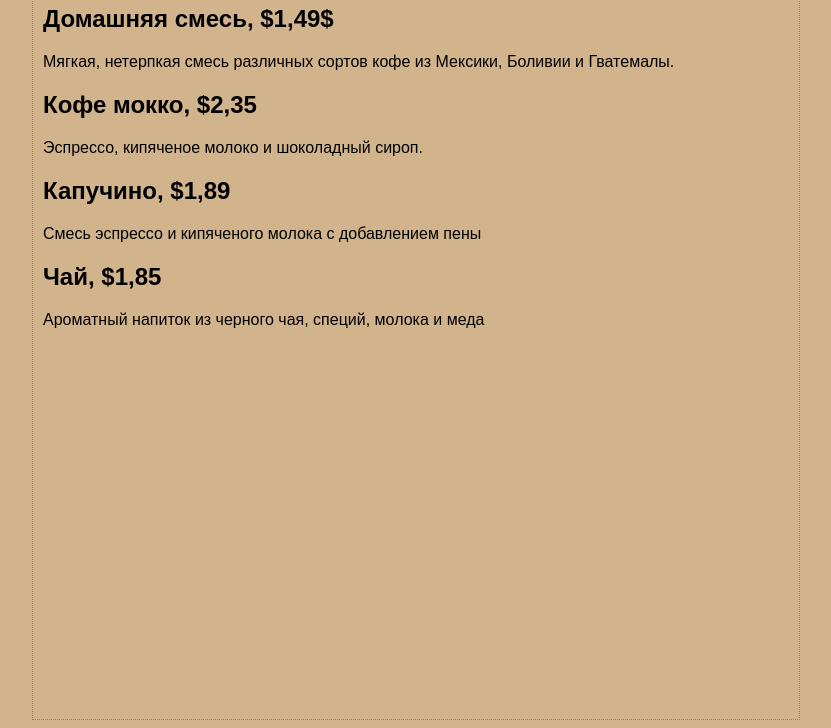
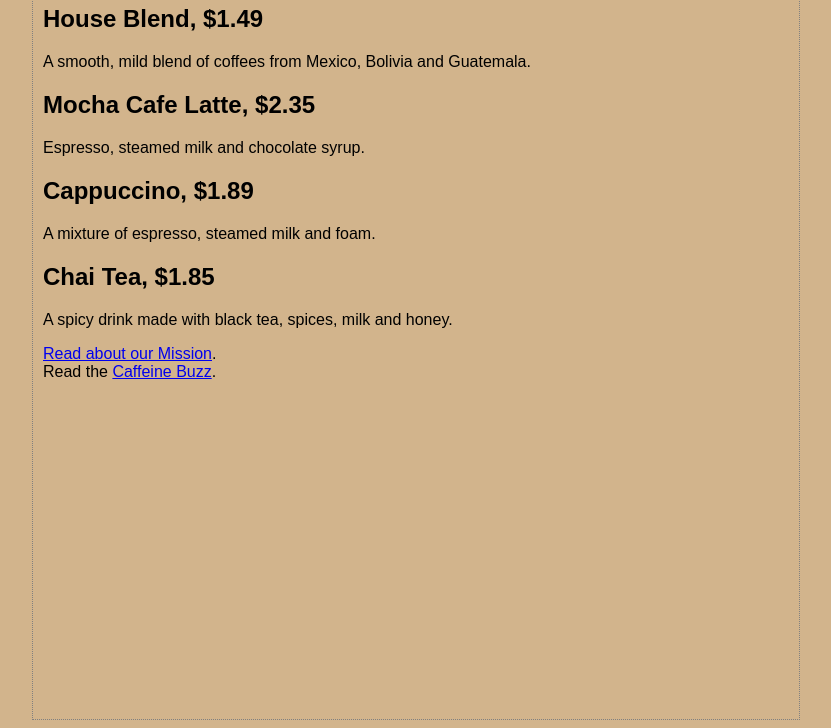
Before and after one commit to j8nya/j8nya.gethub.io, a plain HTML site: page index.html in a window 1280 px wide. Shown: the part 72-800 px from the top of the page, without its empty margins (224-1055 px from the left). Drawn offline with Linux system fonts and the light colour scheme.

Commit message:
2 commit

```diff
--- a/index.html
+++ b/index.html
@@ -1,7 +1,7 @@
 <html>
 
   <head>
-    <title>Кофе Starbuzz</title>
+    <title>Starbuzz Coffee</title>
 	<style type="text/css">
 	body{
 			background-color:#d2b48c;
@@ -14,14 +14,24 @@
   </head>
 
   <body>
-    <h1>Напитки кофе Starbuzz</h1>
-    <h2>Домашняя смесь, $1,49$</h2>
-    <p>Мягкая, нетерпкая смесь различных сортов кофе из Мексики, Боливии и Гватемалы.</p>
-    <h2>Кофе мокко, $2,35</h2>
-    <p>Эспрессо, кипяченое молоко и шоколадный сироп.</p>
-    <h2>Капучино, $1,89</h2>
-    <p>Смесь эспрессо и кипяченого молока с добавлением пены</p>
-    <h2>Чай, $1,85</h2>
-    <p>Ароматный напиток из черного чая, специй, молока и меда</p>
+    <h1>Starbuzz Coffee Beverages</h1>
+       <h2>House Blend, $1.49</h2>
+    <p>A smooth, mild blend of coffees from Mexico,
+          Bolivia and Guatemala.</p>
+
+    <h2>Mocha Cafe Latte, $2.35</h2>
+    <p>Espresso, steamed milk and chocolate syrup.</p>
+
+    <h2>Cappuccino, $1.89</h2>
+    <p>A mixture of espresso, steamed milk and foam.</p>
+
+    <h2>Chai Tea, $1.85</h2>
+    <p>A spicy drink made with black tea, spices, milk and honey.</p>
+	<p>
+		<a href="mission.html">Read about our Mission</a>.
+		<br>
+		Read the <a href="https://wickedlysmart.com/buzz/#Coffee"
+		title="Read all about caffeine on the Buzz">Caffeine Buzz</a>.
+	</p>
   </body>
 </html>
```
Also changed, not shown: journal.html (+1 -7 lines), mission.html (+14 -7 lines).
